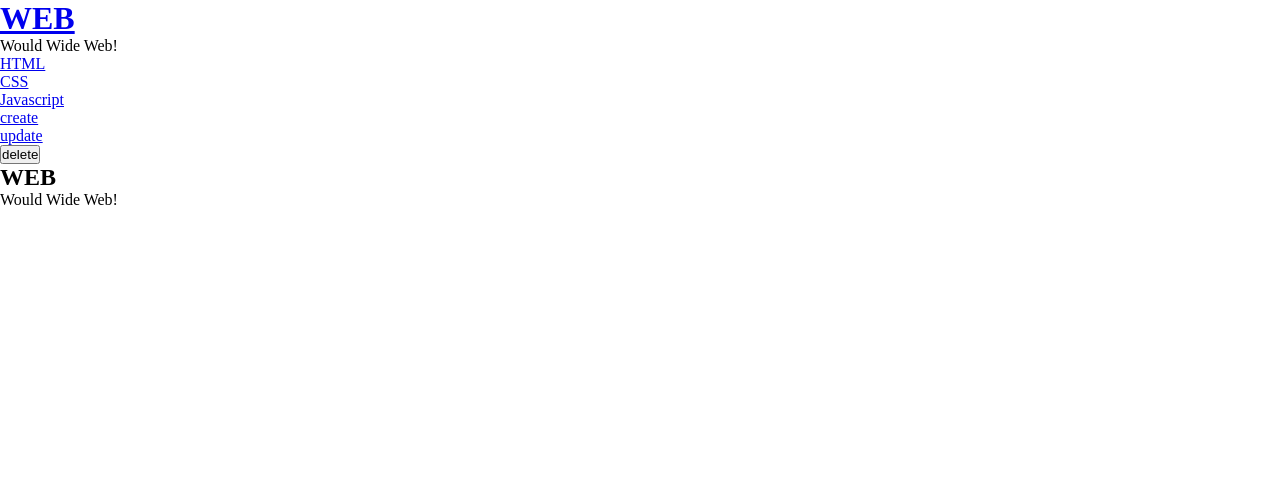
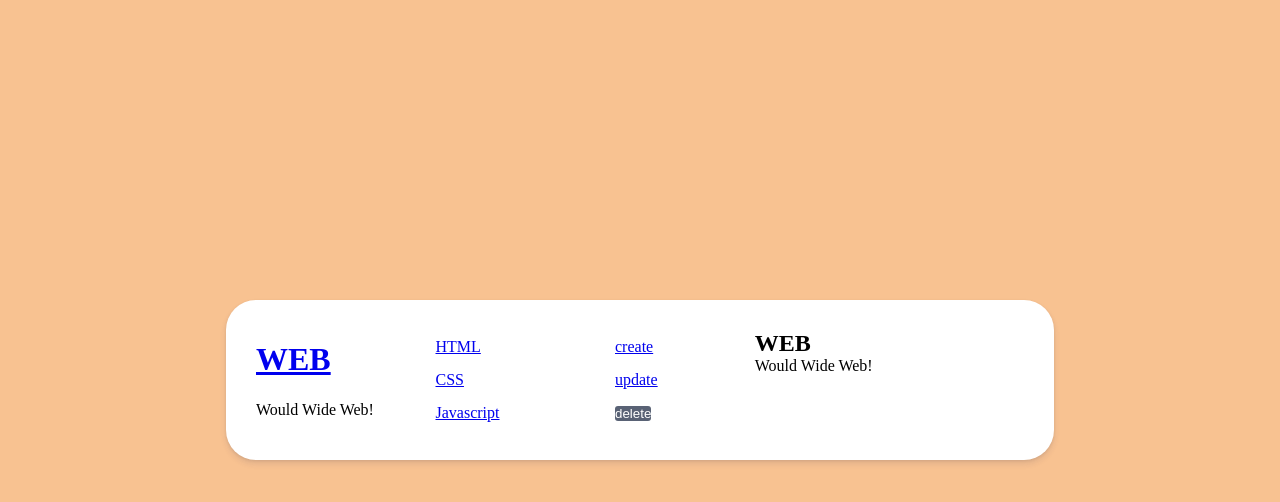
Before and after one commit to JunIl-git/SaengKoReact, a React (Create React App) app: page / in a window 1280 px wide. Shown: the top 502 px of the page. Built offline with nearby package versions, Linux system fonts and the light colour scheme.

Commit message:
css complete

```diff
--- a/src/component/Control.js
+++ b/src/component/Control.js
@@ -1,11 +1,11 @@
 import React from 'react';
-
+import '../css/Control.css';
 class Control extends React.Component{
     render(){
         console.log('Control render');
 
         return(
-            <div>
+            <div className="control">
                 <ul>
                     <li>
                         <a href="/create"
--- a/src/css/App.css
+++ b/src/css/App.css
@@ -1,13 +1,49 @@
 *{
     margin : 0;
     padding : 0;
+    list-style: none;
 }
 
 body {
+    background : #f8c291;
+}
+
+.App {
+    padding: 30px;
+    margin : 300px auto ;
+    width : 60%;
+    height : 50%;
+    background: white;
+    border-radius: 30px;
+    display: flex;
+    box-shadow: 0 4px 6px rgba(50, 50, 93, 0.11), 0 1px 3px rgba(0, 0, 0, 0.08);
+}
+
+header {
+    width: 200px;
+    height: 100px;
+    display: flex;
+    flex-direction: column;
+    justify-content: space-around;
 
 }
 
-.App {
-    width : 50%;
-    height : 50%;
+
+nav {
+    width: 200px;
 }
+
+nav ul{
+    display: flex;
+    flex-direction: column;
+    justify-content: space-around;
+    height: 100%;
+}
+
+article {
+    width: 300px;
+    height: 100%;
+    display: flex;
+    flex-direction: column;
+    justify-content: space-around;
+}
--- /dev/null
+++ b/src/css/Control.css
@@ -0,0 +1,18 @@
+.control {
+    width: 100px;
+    padding-right: 50px;
+}
+
+.control input {
+    border: none;
+    background: #596275;
+    border-radius: 3px;
+    color: white;
+}
+
+.control ul {
+    height: 100%;
+    display: flex;
+    flex-direction: column;
+    justify-content: space-around;
+}
```
